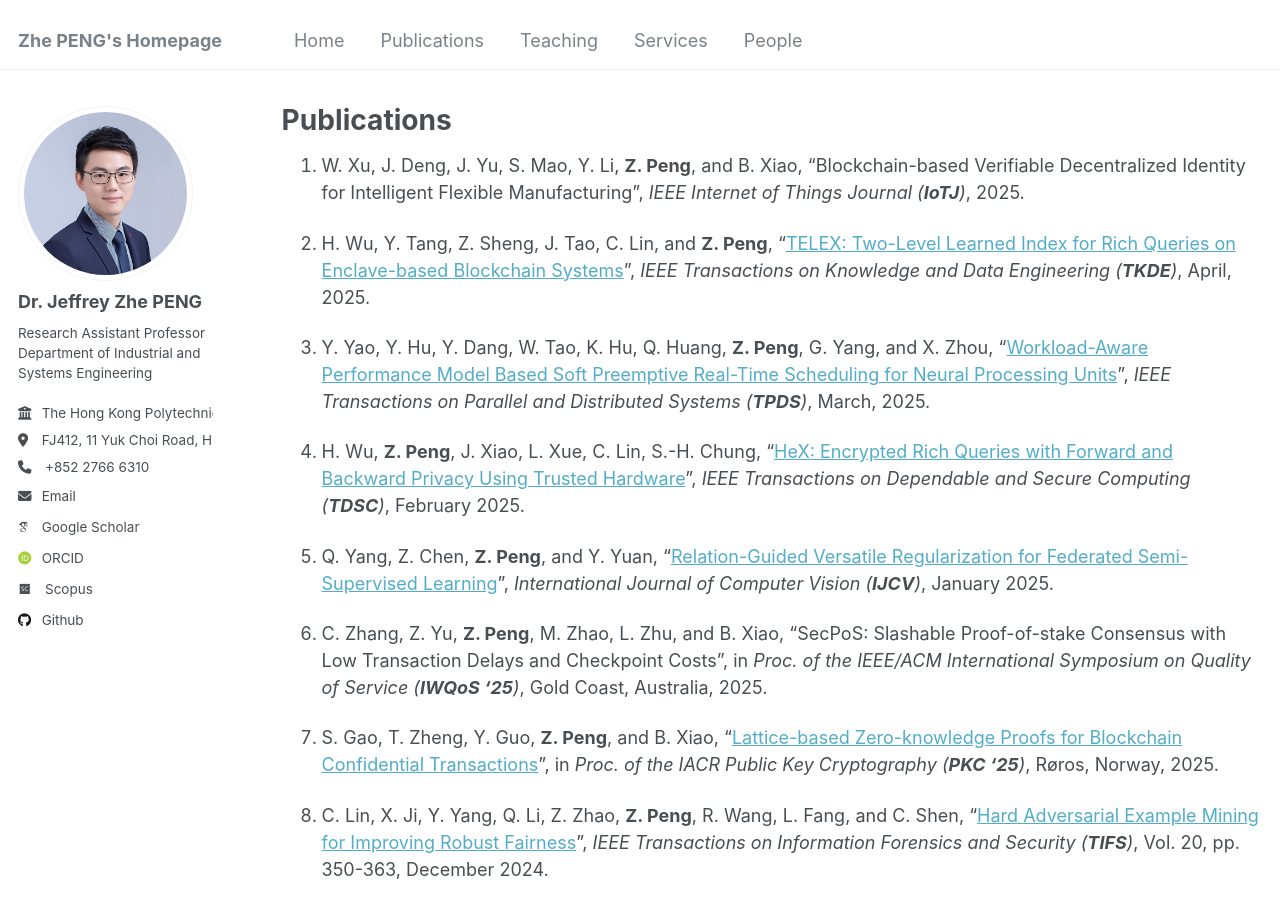
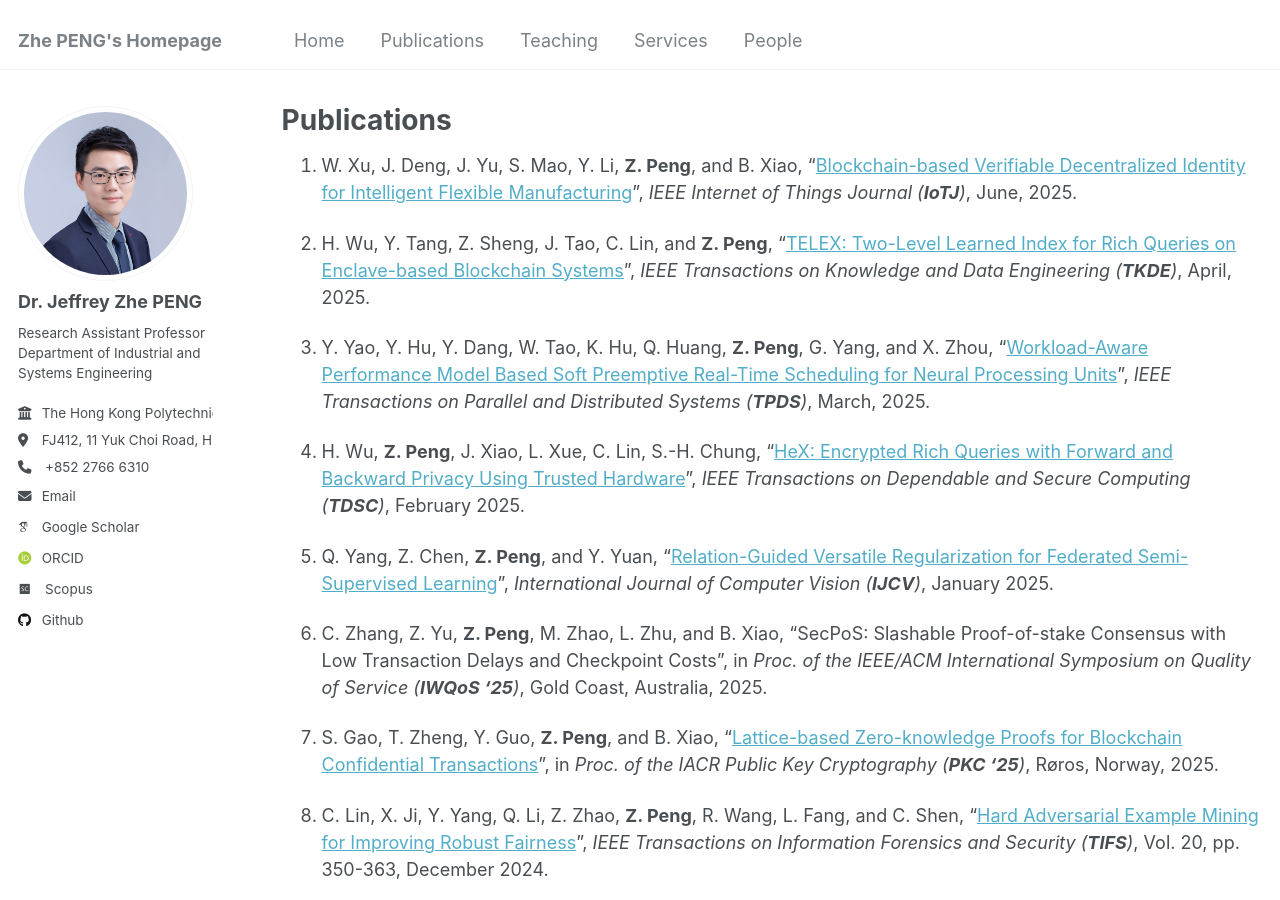
Before and after one commit to PENG-Zhe/peng-zhe.github.io, a Jekyll site: the page built from _pages/publications.md, in a window 1280 px wide and 900 px high. Built offline with Jekyll 4.4.1, drawn with Linux system fonts in a browser that asks for light colours; some web fonts are replaced.

Commit message:
Update publications.md

```diff
--- a/_pages/publications.md
+++ b/_pages/publications.md
@@ -4,7 +4,7 @@ permalink: /publications/
 layout: archive
 ---
 
-1. W. Xu, J. Deng, J. Yu, S. Mao, Y. Li, **Z. Peng**, and B. Xiao, "Blockchain-based Verifiable Decentralized Identity for Intelligent Flexible Manufacturing", _IEEE Internet of Things Journal (**IoTJ**)_, 2025.
+1. W. Xu, J. Deng, J. Yu, S. Mao, Y. Li, **Z. Peng**, and B. Xiao, "[Blockchain-based Verifiable Decentralized Identity for Intelligent Flexible Manufacturing](https://ieeexplore.ieee.org/document/11025828)", _IEEE Internet of Things Journal (**IoTJ**)_, June, 2025.
 
 1. H. Wu, Y. Tang, Z. Sheng, J. Tao, C. Lin, and **Z. Peng**, "[TELEX: Two-Level Learned Index for Rich Queries on Enclave-based Blockchain Systems](https://ieeexplore.ieee.org/document/10979200)", _IEEE Transactions on Knowledge and Data Engineering (**TKDE**)_, April, 2025.
 
```
